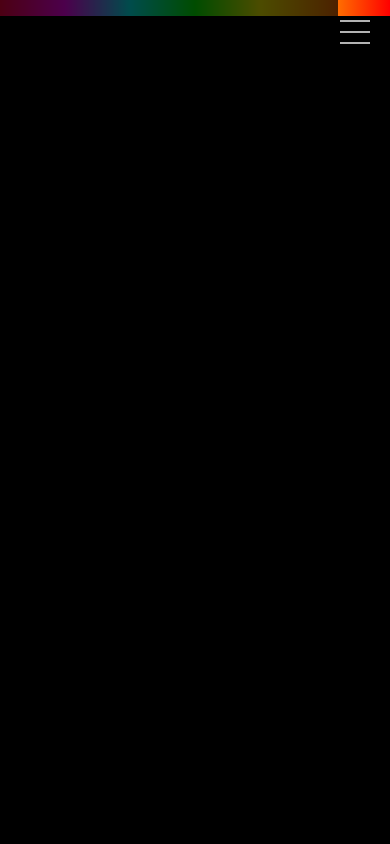
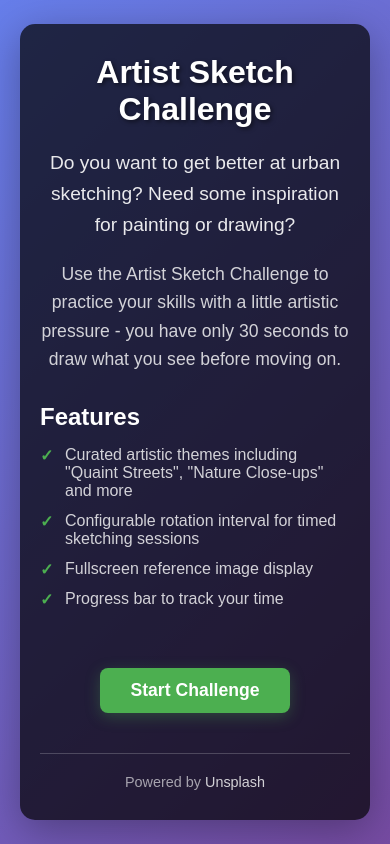
Before and after one commit to tonyjw/artist-sketch-challenge, a website: page index.html in a window 390 px wide. Drawn offline with Linux system fonts and the light colour scheme; no server answers.

Commit message:
Adds landing page with start button (#3)
## Summary
- Creates a new landing page at root (index.html)
- Moves gallery app to gallery.html
- Landing page describes the project and features a "Start Challenge"
button
- Beautiful purple gradient background with dark card design

## Changes Made
- **Renamed** `index.html` → `gallery.html` (the gallery app)
- **Created** new `index.html` (landing page)
- **Added** landing page styles with:
  - Purple gradient background
  - Centered content card
  - Feature list with checkmarks
  - Prominent "Start Challenge" button
  - Responsive design for mobile

## Test Plan
- [ ] Visit root URL and verify landing page displays
- [ ] Click "Start Challenge" button and verify it navigates to gallery
- [ ] Test on mobile devices for responsiveness
- [ ] Verify all text is readable and properly styled

```diff
--- a/index.html
+++ b/index.html
@@ -8,56 +8,32 @@
     <link rel="stylesheet" href="styles.css">
 </head>
 <body>
-    <div class="gallery-container">
-        <div class="progress-bar">
-            <div class="progress-fill"></div>
-        </div>
-        <div class="image-container">
-            <!-- Images will be added dynamically via JavaScript -->
-        </div>
-        <div class="attribution">
-            <span class="photo-attribution"></span>
-        </div>
-        <button class="hamburger-menu">
-            <span></span>
-            <span></span>
-            <span></span>
-        </button>
-        <div class="config-overlay">
-            <div class="config-content">
-                <button class="close-button">×</button>
-                <h2>Gallery Configuration</h2>
-                <div class="success-message">Settings saved successfully!</div>
-                <div class="control-group">
-                    <label for="interval">Speed (in seconds):</label>
-                    <input type="number" id="interval" value="30" min="1" max="300">
-                </div>
-                <div class="control-group">
-                    <label for="theme">Theme:</label>
-                    <div class="theme-selector">
-                        <select id="theme">
-                            <!-- Options will be populated dynamically -->
-                        </select>
-                        <a href="#" class="surprise-theme" title="Surprise Me!">
-                            <svg viewBox="0 0 24 24" width="18" height="18" stroke="currentColor" stroke-width="1" fill="none">
-                                <!-- Front face -->
-                                <path d="M4 4h16v16H4z"/>
-                                <!-- Top face -->
-                                <path d="M4 4l4-4h16l-4 4"/>
-                                <!-- Right face -->
-                                <path d="M20 4l4-4v16l-4-4"/>
-                                <!-- Dots -->
-                                <circle cx="8" cy="8" r="1"/>
-                                <circle cx="16" cy="8" r="1"/>
-                                <circle cx="8" cy="16" r="1"/>
-                                <circle cx="16" cy="16" r="1"/>
-                            </svg>
-                        </a>
-                    </div>
-                </div>
+    <div class="landing-page">
+        <div class="landing-content">
+            <h1>Artist Sketch Challenge</h1>
+            <p class="tagline">Do you want to get better at urban sketching? Need some inspiration for painting or drawing?</p>
+
+            <p class="description">
+                Use the Artist Sketch Challenge to practice your skills with a little artistic pressure -
+                you have only 30 seconds to draw what you see before moving on.
+            </p>
+
+            <div class="features">
+                <h2>Features</h2>
+                <ul>
+                    <li>Curated artistic themes including "Quaint Streets", "Nature Close-ups" and more</li>
+                    <li>Configurable rotation interval for timed sketching sessions</li>
+                    <li>Fullscreen reference image display</li>
+                    <li>Progress bar to track your time</li>
+                </ul>
+            </div>
+
+            <a href="gallery.html" class="start-button">Start Challenge</a>
+
+            <div class="footer">
+                <p>Powered by <a href="https://unsplash.com" target="_blank">Unsplash</a></p>
             </div>
         </div>
     </div>
-    <script src="script.js" type="module"></script>
 </body>
 </html>
--- a/script.js
+++ b/script.js
@@ -300,12 +300,12 @@ function rotateImage() {
     // Update photo attribution
     updatePhotoAttribution();
 
-    // Reset progress bar
+    // Reset progress bar instantly (no animation)
     const progressFill = document.querySelector('.progress-fill');
     progressFill.style.transition = 'none';
     progressFill.style.width = '100%';
-    // Force a reflow
-    progressFill.style.transition = 'width 1s linear';
+    // Force a reflow to apply the change
+    void progressFill.offsetWidth;
 
     // Reset start time for progress bar
     startTime = Date.now();
@@ -333,6 +333,74 @@ function resetRotation() {
     startRotation();
 }
 
+// Navigate to next image
+function nextImage() {
+    const images = document.querySelectorAll('.image-container img');
+    if (images.length === 0) return;
+
+    // Remove active class from current image
+    images[currentImageIndex].classList.remove('active');
+
+    // Move to next image
+    currentImageIndex = (currentImageIndex + 1) % images.length;
+
+    // Add active class to new image
+    images[currentImageIndex].classList.add('active');
+
+    // Update photo attribution
+    updatePhotoAttribution();
+
+    // Reset progress bar
+    const progressFill = document.querySelector('.progress-fill');
+    progressFill.style.transition = 'none';
+    progressFill.style.width = '100%';
+    void progressFill.offsetWidth;
+
+    // Reset start time for progress bar
+    startTime = Date.now();
+}
+
+// Navigate to previous image
+function previousImage() {
+    const images = document.querySelectorAll('.image-container img');
+    if (images.length === 0) return;
+
+    // Don't go back if we're at the first image
+    if (currentImageIndex === 0) return;
+
+    // Remove active class from current image
+    images[currentImageIndex].classList.remove('active');
+
+    // Move to previous image
+    currentImageIndex = currentImageIndex - 1;
+
+    // Add active class to new image
+    images[currentImageIndex].classList.add('active');
+
+    // Update photo attribution
+    updatePhotoAttribution();
+
+    // Reset progress bar
+    const progressFill = document.querySelector('.progress-fill');
+    progressFill.style.transition = 'none';
+    progressFill.style.width = '100%';
+    void progressFill.offsetWidth;
+
+    // Reset start time for progress bar
+    startTime = Date.now();
+}
+
+// Keyboard navigation
+window.addEventListener('keydown', (e) => {
+    if (e.key === 'ArrowRight') {
+        e.preventDefault();
+        nextImage();
+    } else if (e.key === 'ArrowLeft') {
+        e.preventDefault();
+        previousImage();
+    }
+});
+
 // Initialize the gallery when the page loads
 window.addEventListener('load', initGallery);
 
--- a/styles.css
+++ b/styles.css
@@ -326,3 +326,128 @@ body {
 .surprise-theme svg {
     stroke: currentColor;
 }
+
+/* Landing Page Styles */
+.landing-page {
+    min-height: 100vh;
+    display: flex;
+    align-items: center;
+    justify-content: center;
+    background: linear-gradient(135deg, #667eea 0%, #764ba2 100%);
+    padding: 20px;
+}
+
+.landing-content {
+    max-width: 700px;
+    background-color: rgba(0, 0, 0, 0.7);
+    padding: 40px;
+    border-radius: 15px;
+    text-align: center;
+    box-shadow: 0 10px 40px rgba(0, 0, 0, 0.3);
+}
+
+.landing-content h1 {
+    font-size: 3em;
+    margin-bottom: 20px;
+    color: #fff;
+    text-shadow: 2px 2px 4px rgba(0, 0, 0, 0.5);
+}
+
+.landing-content .tagline {
+    font-size: 1.2em;
+    margin-bottom: 20px;
+    color: rgba(255, 255, 255, 0.9);
+    line-height: 1.6;
+}
+
+.landing-content .description {
+    font-size: 1.1em;
+    margin-bottom: 30px;
+    color: rgba(255, 255, 255, 0.8);
+    line-height: 1.6;
+}
+
+.landing-content .features {
+    text-align: left;
+    margin: 30px auto;
+    max-width: 500px;
+}
+
+.landing-content .features h2 {
+    font-size: 1.5em;
+    margin-bottom: 15px;
+    color: #fff;
+}
+
+.landing-content .features ul {
+    list-style: none;
+    padding: 0;
+}
+
+.landing-content .features li {
+    margin-bottom: 12px;
+    color: rgba(255, 255, 255, 0.8);
+    padding-left: 25px;
+    position: relative;
+}
+
+.landing-content .features li:before {
+    content: "✓";
+    position: absolute;
+    left: 0;
+    color: #4CAF50;
+    font-weight: bold;
+}
+
+.start-button {
+    display: inline-block;
+    margin-top: 30px;
+    padding: 15px 40px;
+    background-color: #4CAF50;
+    color: white;
+    text-decoration: none;
+    font-size: 1.3em;
+    font-weight: bold;
+    border-radius: 8px;
+    transition: all 0.3s ease;
+    box-shadow: 0 4px 15px rgba(76, 175, 80, 0.3);
+}
+
+.start-button:hover {
+    background-color: #45a049;
+    transform: translateY(-2px);
+    box-shadow: 0 6px 20px rgba(76, 175, 80, 0.4);
+}
+
+.landing-content .footer {
+    margin-top: 40px;
+    padding-top: 20px;
+    border-top: 1px solid rgba(255, 255, 255, 0.2);
+    font-size: 0.9em;
+    color: rgba(255, 255, 255, 0.6);
+}
+
+.landing-content .footer a {
+    color: rgba(255, 255, 255, 0.8);
+    text-decoration: none;
+    transition: color 0.3s ease;
+}
+
+.landing-content .footer a:hover {
+    color: rgba(255, 255, 255, 1);
+}
+
+@media (max-width: 768px) {
+    .landing-content h1 {
+        font-size: 2em;
+    }
+
+    .landing-content {
+        padding: 30px 20px;
+    }
+
+    .start-button {
+        font-size: 1.1em;
+        padding: 12px 30px;
+    }
+}
```
Also changed, not shown: functions/api/photos.js (+13 -3 lines), gallery.html (added, +63 -0 lines).
